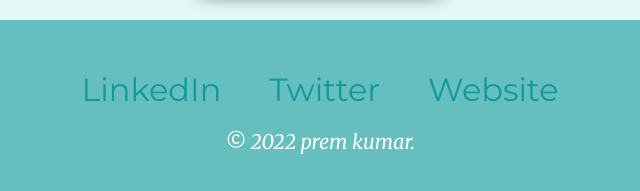
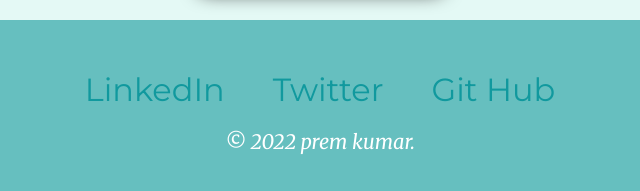
Before and after one commit to Premkumar109/cv1, a plain HTML site: page index.html in a window 1280 px wide. Shown: the part 3814-4005 px from the top of the page, 320-960 px from the left. Drawn offline with Linux system fonts and the light colour scheme.

Commit message:
Update index.html

```diff
--- a/index.html
+++ b/index.html
@@ -69,9 +69,9 @@
 
 
   <div class="bottom-container">
-    <a class="footer-link" href="https://www.linkedin.com/">LinkedIn</a>
-    <a class="footer-link" href="https://twitter.com/">Twitter</a>
-    <a class="footer-link" href="https://www.appbrewery.co/">Website</a>
+    <a class="footer-link" href="https://www.linkedin.com/in/prem-kumar-y-0360b8239/">LinkedIn</a>
+    <a class="footer-link" href="https://twitter.com/premkumar200125">Twitter</a>
+    <a class="footer-link" href="https://github.com/Premkumar109">Git Hub</a>
     <p class="copyright">© 2022 prem kumar.</p>
   </div>
 
```
